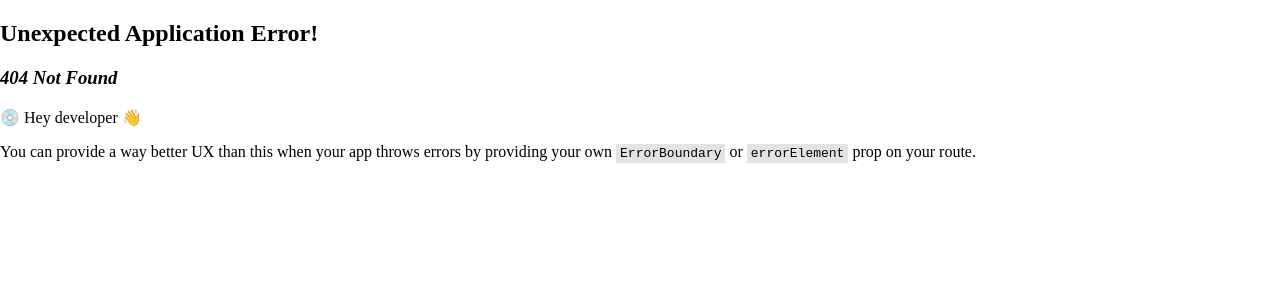
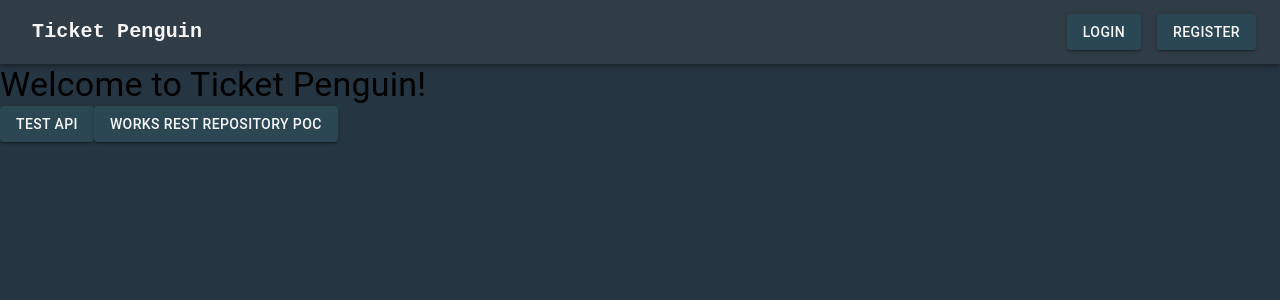
Before and after one commit to Devature/penguin-client, a React (Vite) app: page /signup in a window 1280 px wide. Before the commit this address had no page. Shown: the top 300 px of the page. Built offline with nearby package versions, Linux system fonts and the light colour scheme.

Commit message:
added routing so user can go to register page, created empty register page

```diff
--- a/src/components/AppBar.tsx
+++ b/src/components/AppBar.tsx
@@ -50,6 +50,11 @@ function ResponsiveAppBar() {
     const loginHandler = () =>{
             //handler for the login button
             navigate('/signin');
+        };
+
+        const registerHandler = () =>{
+            //handler for the login button
+            navigate('/signup');
         };
 
 
@@ -249,7 +254,7 @@ function ResponsiveAppBar() {
                             <Button onClick={loginHandler}>Login</Button>
 
 
-                            <Button>Register</Button>
+                            <Button onClick={registerHandler}>Register</Button>
                         </Stack>
                     )}
 
--- /dev/null
+++ b/src/pages/SignUp.tsx
@@ -0,0 +1,19 @@
+import { Button, Typography } from '@mui/material';
+import { Link } from 'react-router-dom';
+
+export default function Index() {
+    return (
+        <>
+            <Typography variant="h4" component="div">
+                Welcome to Ticket Penguin!
+            </Typography>
+            <Button component={Link} to={'/test'}>
+                Test API
+            </Button>
+
+            <Button component={Link} to={'/works'}>
+                Works Rest repository POC
+            </Button>
+        </>
+    );
+}
--- a/src/routes.tsx
+++ b/src/routes.tsx
@@ -5,6 +5,7 @@ import ApiTest from './pages/ApiTest';
 import WorkIndex from './pages/WorkIndex';
 import SignIn from './pages/SignIn';
 import Layout from './components/Layout';  // Import the Layout component
+import SignUp from './pages/SignUp';
 
 //this gets used by app.tsx
 export const router = createBrowserRouter([
@@ -21,6 +22,7 @@ export const router = createBrowserRouter([
             { path: '/test', element: <ApiTest /> },
             { path: '/works', element: <WorkIndex /> },
             { path: '/signin', element: <SignIn /> },
+            { path: '/signup', element: <SignUp /> },
         ],
     },
 ]);
```
